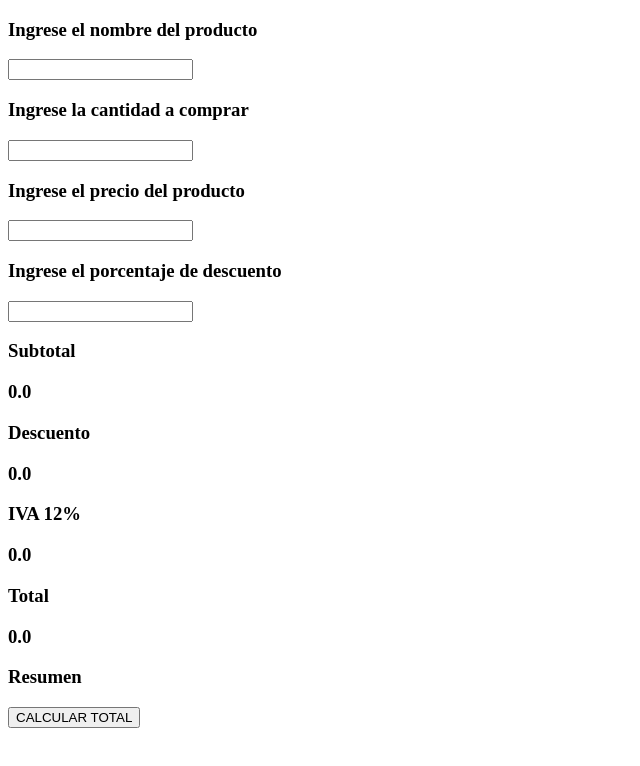
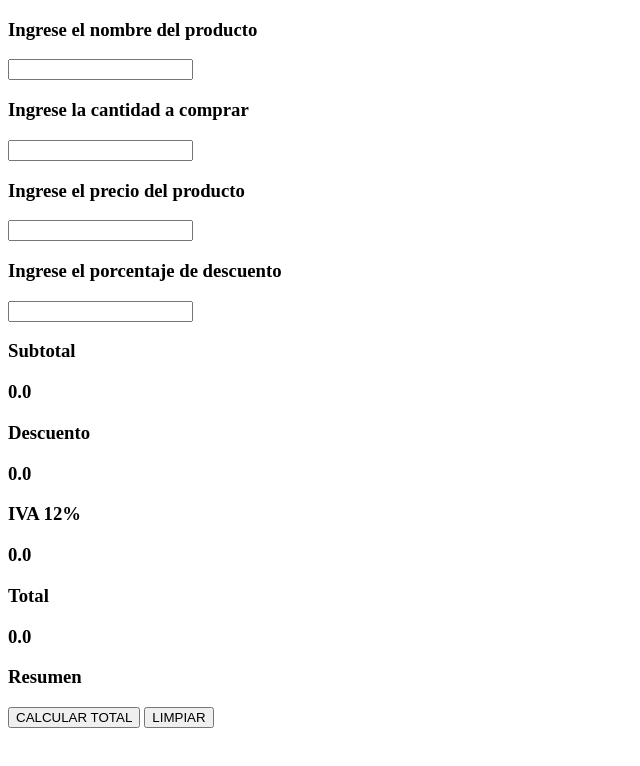
Before and after one commit to Leonardo-Narvaez/krakeDev, a plain HTML site: page puntoDeVenta_v4/puntoDeVenta.html in a window 1280 px wide. Shown: the whole page, without its empty margins (0-640 px from the left). Drawn offline with Linux system fonts and the light colour scheme.

Commit message:
se crea la funcion limpiar en el archivo puntoDeVenta.js y se crea un boton en el archivo html para su ejecucion

```diff
--- a/puntoDeVenta_v4/puntoDeVenta.html
+++ b/puntoDeVenta_v4/puntoDeVenta.html
@@ -24,8 +24,8 @@
         <h3 id="lblTotal">0.0</h3>
         <h3>Resumen</h3>
         <h3 id="lblResumen"></h3>
-        <input type="button" value="CALCULAR TOTAL"
-        onclick="calcularValorTotal()"/>
+        <input type="button" value="CALCULAR TOTAL" onclick="calcularValorTotal()"/>
+        <input type="button" value="LIMPIAR" onclick="limpiar();"/>
 
     </body>
 </html>
--- a/puntoDeVenta_v4/puntoDeVenta.js
+++ b/puntoDeVenta_v4/puntoDeVenta.js
@@ -18,10 +18,15 @@ calcularValorTotal = function () {
     let resumen=mostrarTexto("lblResumen",mensaje);
 }
 limpiar = function () {
-    /*
-        Dejar todas las cajas de texto con el valor cadena vacía, 0 ó 0.0 según el tipo de dato
-        Dejar todos los textos de los montos con el valor 0.0
-        Si funciona, hacer un commit
-     */
+    mostrarTextoEnCaja("txtProducto","");
+   mostrarTextoEnCaja("txtPrecio","");
+   mostrarTextoEnCaja("txtCantidad","");
+   mostrarTextoEnCaja("txtPorcentajeDescuento","")
+   mostrarTexto("lblSubtotal","0.0");
+   mostrarTexto("lblDescuento","0.0");
+   mostrarTexto("lblValorIVA","0.0");
+   mostrarTexto("lblTotal","0.0");
+   mostrarTexto("lblResumen","");
+
 }
 /* SI TODO FUNCIONA, HACER UN PUSH */
```
